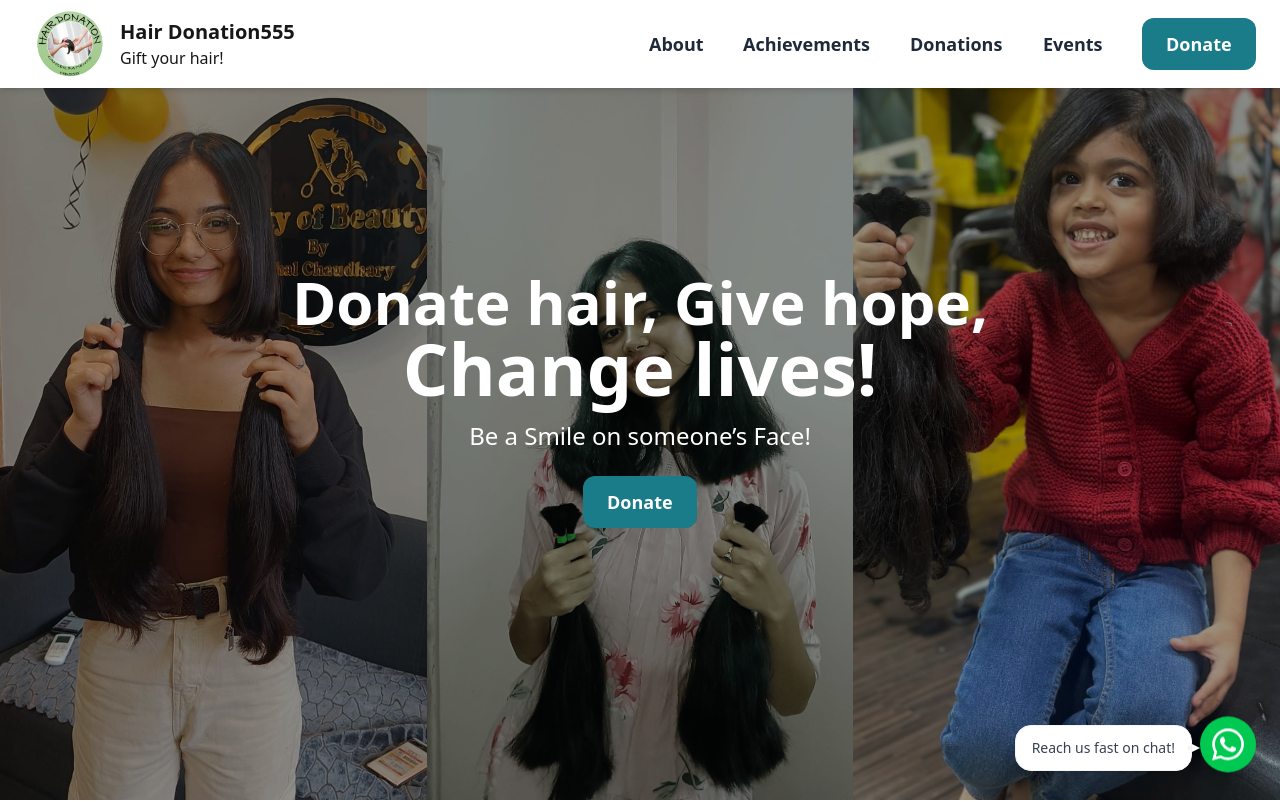
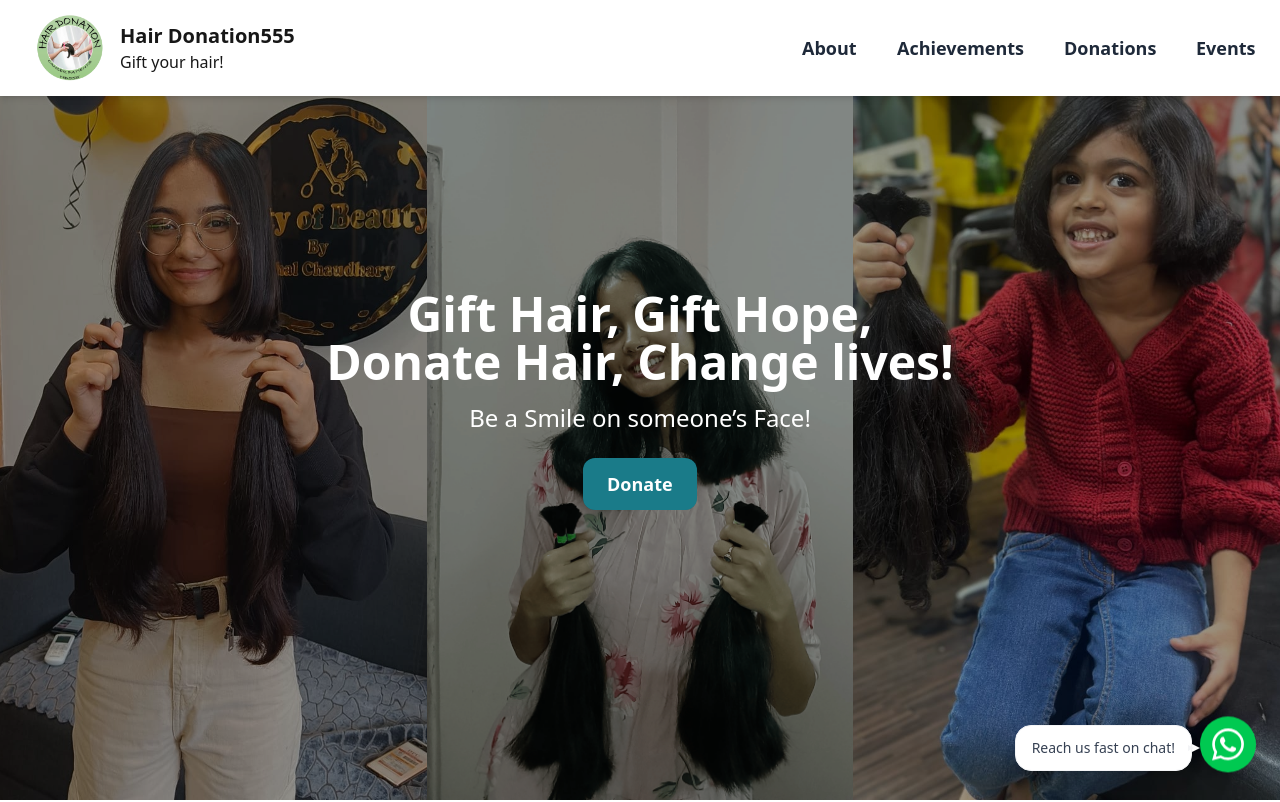
Before and after one commit to HairDonation555/main-website, a Next.js app: page / in a window 1280 px wide. Shown: the top 802 px of the page. Built offline with nearby package versions, Linux system fonts and the light colour scheme.

Commit message:
updated  anims

```diff
--- a/app/components/Anims.jsx
+++ b/app/components/Anims.jsx
@@ -10,17 +10,12 @@ const Anims = ({
   outAnimation,
   delay = 0,
   duration = 0.8,
-  id = "anim" // Add a unique id prop for key; make it required if needed
 }) => {
   const shouldReduceMotion = useReducedMotion();
-  const { ref, inView } = useInView({ threshold: 0 }); // Changed to 0 for stricter detection
-  const [isVisible, setIsVisible] = useState(false);
-
-  useEffect(() => {
-    requestAnimationFrame(() => {
-      setIsVisible(inView);
-    });
-  }, [inView]);
+  const { ref, inView } = useInView({
+    threshold: 0.1, // Slightly stricter threshold
+    triggerOnce: true, // ✅ Only trigger inView ONCE
+  });
 
   const variants = {
     fadeIn: { opacity: 1, transition: { duration, delay } },
@@ -37,23 +32,21 @@ const Anims = ({
 
   return (
     <motion.div
-      key={id} // ✅ Adds unique key to prevent reconciliation blinks
       ref={ref}
-      variants={variants}
-      initial={variants[outAnimation]} // ✅ Explicit out state on mount
+      initial={variants[outAnimation]}
       animate={
         shouldReduceMotion
-          ? variants[inAnimation] // Skip animation if reduced motion
-          : isVisible
+          ? variants[inAnimation]
+          : inView
           ? variants[inAnimation]
           : variants[outAnimation]
       }
       style={{
-        willChange: "transform, opacity", // Existing GPU hint
-        WebkitBackfaceVisibility: "hidden", // Existing Safari fix
-        WebkitTransform: "translateZ(0)", // Existing Safari fix
-        WebkitTransformStyle: "preserve-3d", // ✅ Extra for Safari 3D compositing
-        transformStyle: "preserve-3d", // Non-prefixed version
+        willChange: "transform, opacity",
+        WebkitBackfaceVisibility: "hidden",
+        WebkitTransform: "translateZ(0)",
+        WebkitTransformStyle: "preserve-3d",
+        transformStyle: "preserve-3d",
       }}
     >
       {children}
--- a/app/components/Navbar.jsx
+++ b/app/components/Navbar.jsx
@@ -1,27 +1,56 @@
 "use client";
 
-import React, { useState } from 'react';
-import Buttons from './Buttons';
-import { FiMenu, FiX } from 'react-icons/fi';
-import Logo from './Logo';
-import Anims from './Anims';
+import React, { useState, useEffect, useRef } from "react";
+import Buttons from "./Buttons";
+import { FiMenu, FiX } from "react-icons/fi";
+import Logo from "./Logo";
+import Anims from "./Anims";
 
 function Navbar() {
   const [isOpen, setIsOpen] = useState(false);
+  const menuRef = useRef(null);
+  const buttonRef = useRef(null);
 
-  const navItems = ['About', 'Achievements', 'Donations', 'Events'];
+  const navItems = ["About", "Achievements", "Donations", "Events"];
+
+  // Close menu when clicking outside or on scroll
+  useEffect(() => {
+    const handleClickOutside = (event) => {
+      if (
+        isOpen &&
+        menuRef.current &&
+        !menuRef.current.contains(event.target) &&
+        buttonRef.current &&
+        !buttonRef.current.contains(event.target)
+      ) {
+        setIsOpen(false);
+      }
+    };
+
+    const handleScroll = () => {
+      if (isOpen) setIsOpen(false);
+    };
+
+    document.addEventListener("mousedown", handleClickOutside);
+    window.addEventListener("scroll", handleScroll);
+
+    return () => {
+      document.removeEventListener("mousedown", handleClickOutside);
+      window.removeEventListener("scroll", handleScroll);
+    };
+  }, [isOpen]);
 
   return (
-    <div className="flex fixed py-3 px-6 w-full items-center justify-between shadow-md bg-white  z-50">
+    <nav className="fixed top-0 left-0 w-full py-4 px-6 bg-white shadow-md z-50 flex items-center justify-between">
+
       {/* Logo */}
       <Logo />
 
       {/* Desktop Navigation */}
       <div className="hidden md:flex items-center gap-10">
         {navItems.map((item, idx) => (
-          <Anims key={idx} inAnimation='fadeIn' outAnimation='fadeOut'>
+          <Anims key={idx} inAnimation="fadeIn" outAnimation="fadeOut">
             <a
-              key ={idx}
               href={`#${item.toLowerCase()}`}
               className="relative text-lg font-semibold text-gray-800 transition-all duration-300 hover:text-primary after:block after:w-0 after:h-[2px] after:bg-primary after:transition-all after:duration-300 hover:after:w-full after:absolute after:bottom-0 after:left-0"
             >
@@ -29,45 +58,50 @@ function Navbar() {
             </a>
           </Anims>
         ))}
-        <Anims inAnimation='fadeIn' outAnimation='fadeOut'>
-          <Buttons text='Donate' btnlink='/' />
-        </Anims>
+        {/* <Anims inAnimation="fadeIn" outAnimation="fadeOut">
+          <Buttons text="Donate" btnlink="/" />
+        </Anims> */}
       </div>
 
-      {/* Mobile Menu Toggle */}
+      {/* Mobile Menu Toggle - only visible on small screens */}
       <button
-        onClick={() => setIsOpen(!isOpen)}
+        ref={buttonRef}
+        onClick={() => setIsOpen((prev) => !prev)}
         className="md:hidden text-3xl text-primary focus:outline-none z-50"
+        aria-label="Toggle menu"
       >
         {isOpen ? <FiX /> : <FiMenu />}
       </button>
 
-      {/* Mobile Menu Overlay */}
+      {/* Mobile Menu Overlay + Slide Menu */}
       {isOpen && (
         <>
-          {/* Dark transparent background */}
+          {/* Overlay */}
           <div
-            className="fixed inset-0 bg-black/40 z-40"
+            className="fixed inset-0 bg-black/50 z-40"
             onClick={() => setIsOpen(false)}
           ></div>
 
-          {/* Slide down menu */}
-          <div className="absolute top-full left-0 w-full bg-white shadow-xl flex flex-col items-center gap-6 py-8 rounded-b-2xl animate-slideDown z-50">
+          {/* Partial Vertical Menu */}
+          <div
+            ref={menuRef}
+            className="fixed top-0 left-0 w-full h-[60vh] bg-white shadow-lg flex flex-col items-center justify-center gap-8 z-50 animate-slideDown p-6 rounded-b-2xl"
+          >
             {navItems.map((item, idx) => (
               <a
                 key={idx}
                 href={`#${item.toLowerCase()}`}
-                className="text-lg font-semibold text-gray-700 hover:text-primary hover:scale-105 transition-all duration-200"
+                className="text-2xl font-bold text-primary hover:text-secondary transition-transform duration-200"
                 onClick={() => setIsOpen(false)}
               >
                 {item}
               </a>
             ))}
-            <Buttons text='Donate' btnlink='/' />
+            <Buttons text="Donate" btnlink="/" />
           </div>
         </>
       )}
-    </div>
+    </nav>
   );
 }
 
--- a/app/components/TouchPopup.jsx
+++ b/app/components/TouchPopup.jsx
@@ -83,10 +83,10 @@ const TouchPopup = ({ onClose }) => {
   };
 
   return (
-    <div className="relative w-full max-w-2xl z-75 md:z-100 mx-auto mt-10 bg-white rounded-2xl p-6 animate-slideDown border border-gray-200">
+    <div className="relative w-full max-w-2xl z-75 md:z-100 mx-auto mt-10 bg-white rounded-2xl p-6 md:py-12 animate-slideDown border border-gray-200">
       {/* Close Button */}
       <button
-        className="absolute top-4 right-4 text-gray-500 cursor-pointer hover:text-gray-900 text-2xl font-bold transition"
+        className="absolute top-4 right-4 text-gray-500 cursor-pointer hover:text-gray-900 text-md text-red-600 md:text-2xl md:mt-6 font-bold transition"
         onClick={onClose}
         disabled={submitStatus === 'sending'}
       >
--- a/app/sections/Hero.jsx
+++ b/app/sections/Hero.jsx
@@ -67,9 +67,10 @@ const Hero = () => {
 
       {/* Foreground content */}
       <div className="relative z-10 flex flex-col items-center justify-center w-full h-full text-center px-4">
-        <h1 className="text-4xl md:text-6xl font-bold mb-4">
-          Donate hair, Give hope,
-          <span className="block text-5xl md:text-7xl">Change lives!</span>
+        <h1 className="text-4xl md:text-5xl font-bold mb-4">
+         Gift Hair, Gift Hope,
+
+          <span className="block text-5xl md:text-5xl">Donate Hair, Change lives!</span>
         </h1>
         <p className="text-2xl mb-6">Be a Smile on someone’s Face!</p>
         <Button text="Donate" btnlink="/" />
--- a/app/sections/Process.jsx
+++ b/app/sections/Process.jsx
@@ -5,7 +5,7 @@ import { FaCheck } from "react-icons/fa6";
 const steps = [
   { num: '1', title: 'Hairwash', step: 'Wash your hair thoroughly.', img: '/images/step-1.jpg' },
   { num: '2', title: 'Secure Hair', step: 'Secure your hair with a rubber band.', img: '/images/step-2.jpg' },
-  { num: '3', title: 'Secure Again', step: 'Secure the middle with another rubber band.', img: '/images/step-2.jpg' },
+  { num: '3', title: 'Secure Again', step: 'Secure the middle with another rubber band.', img: '/images/step-3.jpeg' },
   { num: '4', title: 'Min Hair Length', step: 'Ensure the hair length is at least 12 inches.', img: '/images/step-4.webp' },
   { num: '5', title: 'Cut your Hair', step: 'Cut above the top rubber band.', img: '/images/step-5.jpg' },
   { num: '6', title: 'Store your Hair', step: 'Wrap the hair in a paper and store in a ziplock bag.', img: '/images/step-6.jpg' },
@@ -23,6 +23,7 @@ function Process() {
       {/* Steps */}
       <div className="flex flex-col gap-16 max-w-5xl mx-auto">
         {steps.map((step, index) => (
+
           <div
             key={index}
             className={`flex flex-col md:flex-row ${index % 2 !== 0 ? 'md:flex-row-reverse' : ''} items-center gap-8`}
```
Also changed, not shown: public/images/step-3.jpeg (added).
